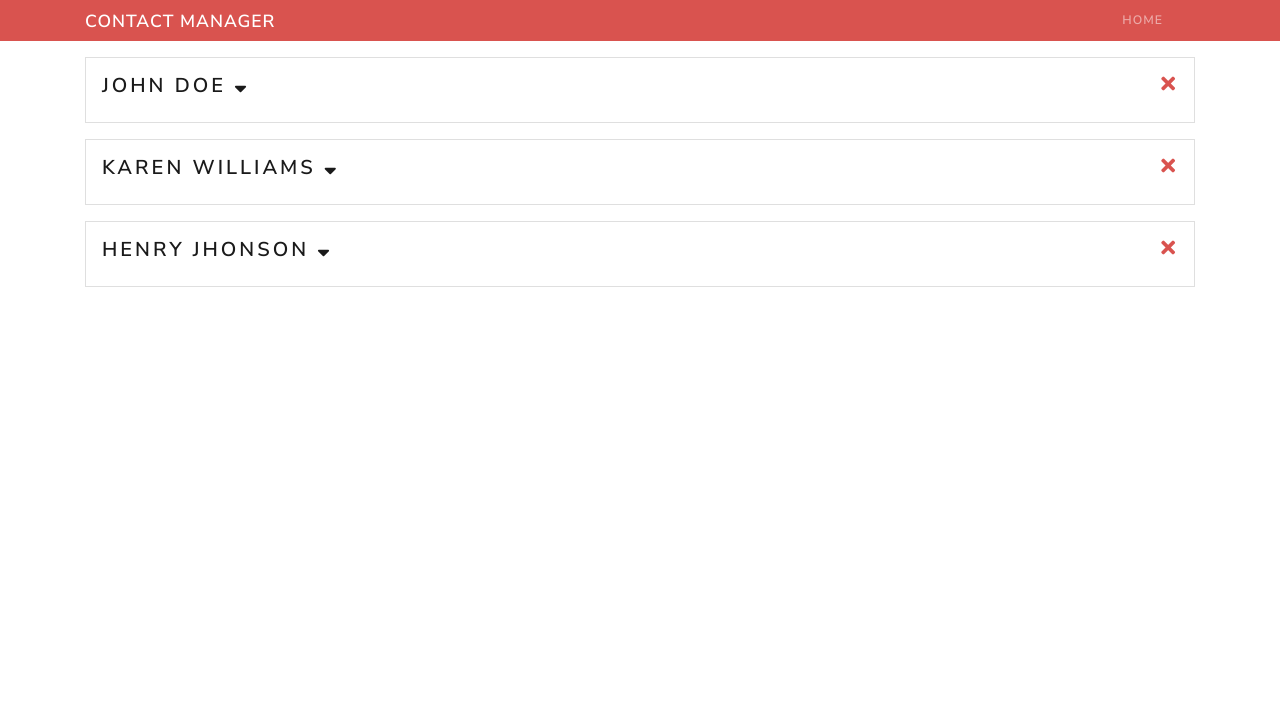
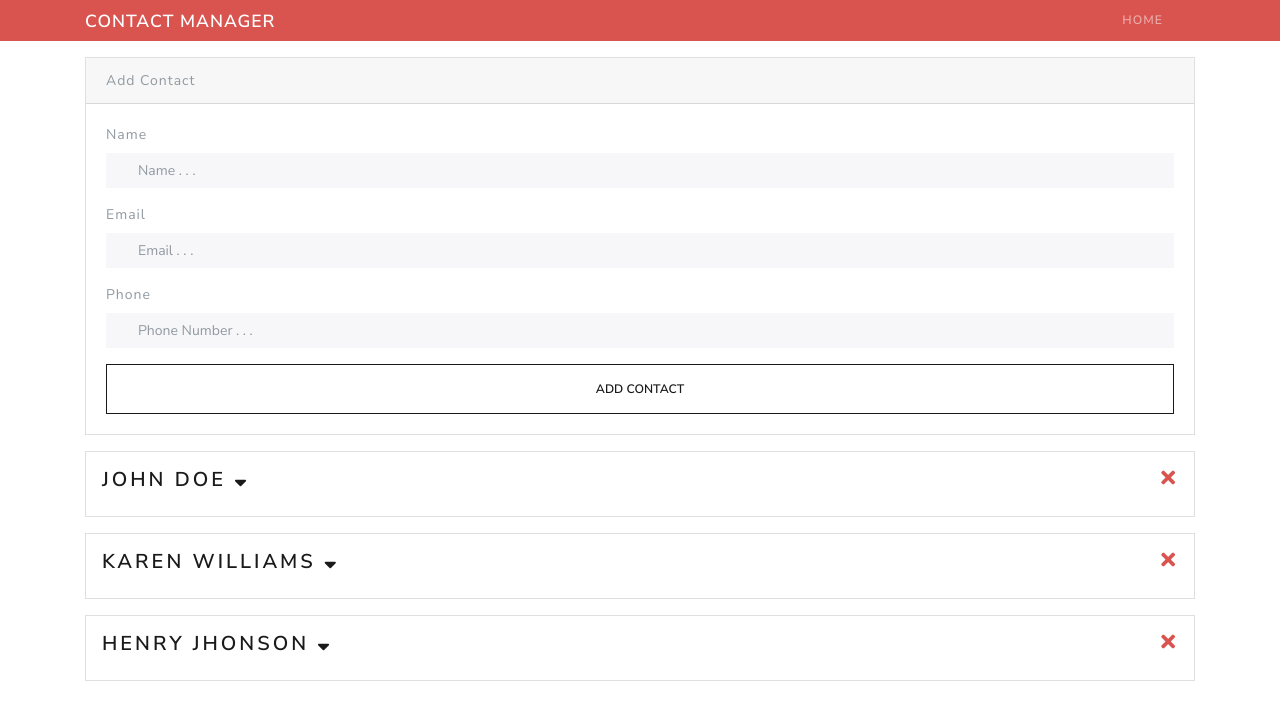
Before and after one commit to TomaEduard/contact-manager-react, a React (Create React App) app: page / in a window 1280 px wide. Shown: the top 720 px of the page. Built offline with nearby package versions, Linux system fonts and the light colour scheme.

Commit message:
AddContact class -Controlled components & onChange

```diff
--- a/src/App.css
+++ b/src/App.css
@@ -0,0 +1,4 @@
+.btn {
+  color: aqua;
+  letter-spacing: 5px;
+}
--- a/src/App.js
+++ b/src/App.js
@@ -1,6 +1,7 @@
 import React, { Component } from 'react';
-import Contacts from './components/Contacts';
-import Header from './components/Header';
+import Contacts from './components/contacts/Contacts';
+import AddContact from './components/contacts/AddContact';
+import Header from './components/layout/Header';
 
 import { Provider } from './context';
 
@@ -17,7 +18,11 @@
           <Header branding="Contact Manager" />
 
           <div className="container">
+
+            <AddContact />
+
             <Contacts />
+
           </div>
 
         </div>
--- /dev/null
+++ b/src/components/contacts/AddContact.js
@@ -0,0 +1,82 @@
+import React, { Component } from 'react'
+import '../../App'
+
+
+class AddContact extends Component {
+  state = {
+    name: '',
+    email: '',
+    phone: ''
+  }
+
+  onSubmit = (e) => {
+    e.preventDefault();
+    console.log(this.state);
+
+  }
+
+
+  // onNameChange = (e) => this.setState({ name: e.target.value });
+  onChange = (e) => this.setState({ [e.target.name]: e.target.value });
+
+  render() {
+    const { name, email, phone } = this.state;
+    return (
+      <div>
+        <div className="card mb-3">
+          <div className="card-header">Add Contact</div>
+          <div className="card-body">
+            <form onSubmit={this.onSubmit}>
+
+              <div className="form-group">
+                <label htmlFor="name">Name</label>
+                <input
+                  type="text"
+                  name="name"
+                  className="form-control"
+                  placeholder="Name . . . "
+                  value={name}
+                  // onNameChange={this.onChange}
+                  onChange={this.onChange}
+                />
+              </div>
+
+              <div className="form-group">
+                <label htmlFor="email">Email</label>
+                <input
+                  type="email"
+                  name="email"
+                  className="form-control"
+                  placeholder="Email . . . "
+                  value={email}
+                  onChange={this.onChange}
+                />
+              </div>
+
+              <div className="form-group">
+                <label htmlFor="name">Phone</label>
+                <input
+                  type="phone"
+                  name="phone"
+                  className="form-control"
+                  placeholder="Phone Number . . . "
+                  value={phone}
+                  onChange={this.onChange}
+                />
+              </div>
+
+              <input
+                type="submit"
+                value="Add Contact"
+                className="btn btn-outline-primary btn-block btn-word" />
+
+
+            </form>
+          </div>
+        </div>
+      </div>
+    )
+  }
+}
+
+export default AddContact;
--- a/src/components/Contact.js
+++ b/src/components/contacts/Contact.js
@@ -1,6 +1,6 @@
 import React, { Component } from 'react'
 import PropTypes from 'prop-types';
-import { Consumer } from '../context';
+import { Consumer } from '../../context';
 
 class Contact extends Component {
   state = {
--- a/src/components/Contacts.js
+++ b/src/components/contacts/Contacts.js
@@ -1,6 +1,6 @@
 import React, { Component } from 'react'
 import Contact from './Contact';
-import { Consumer } from '../context';
+import { Consumer } from '../../context';
 
 class Contacts extends Component {
 
@@ -20,17 +20,10 @@
               ))}
 
             </React.Fragment>
-          )
+          );
         }}
-
       </Consumer>
     )
-    const { contacts } = this.state;
-
-
-
-
-
   }
 }
 
```
Also changed, not shown: src/components/layout/Header.js (renamed from src/components/Header.js).
